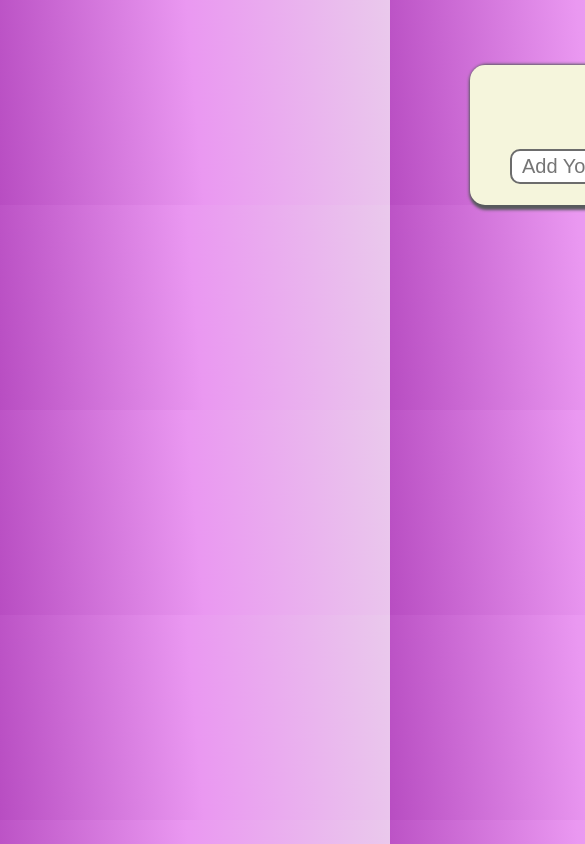
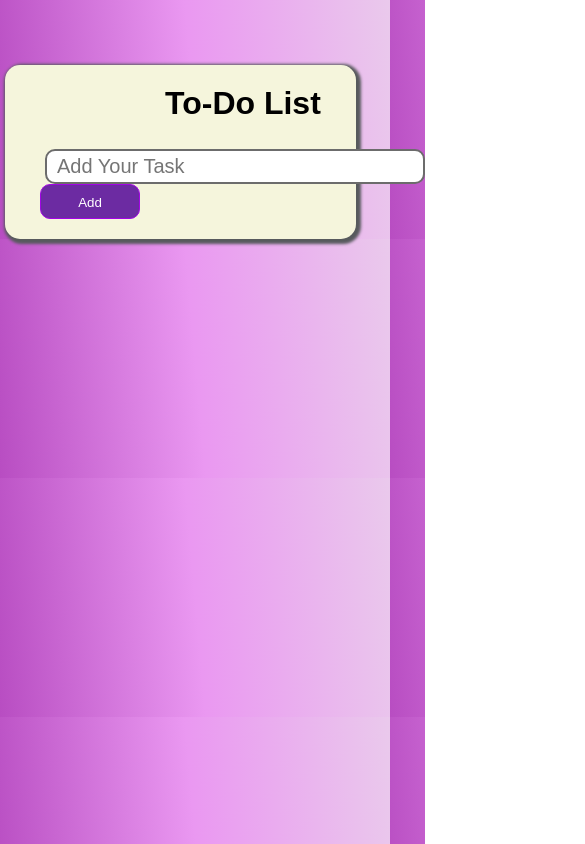
Before and after one commit to Joyline-Rencita-Dsouza/InternPE-Internship, a plain HTML site: page Task-3/To-Do-List/index.html in a window 390 px wide. Shown: the top 844 px of the page, 585 px wide, since content can reach past the window. Drawn offline with Linux system fonts and the light colour scheme; a web font is replaced by a local one.

Commit message:
Update style.css

```diff
--- a/Task-3/To-Do-List/style.css
+++ b/Task-3/To-Do-List/style.css
@@ -86,3 +86,14 @@ input[type=text]:focus {
     color: black;
     border: 2px solid #5d2394;
 }
+@media (max-width: 768px) {
+    .container {
+      margin-left: 10px; /* Adjust the margin for smaller screens */
+      width: 90%; /* Make the container wider for smaller screens */
+    }
+}
+@media (max-width: 480px) {
+    .container {
+      margin-left: 5px; /* Further adjust the margin for smaller screens */
+    }
+}
```
